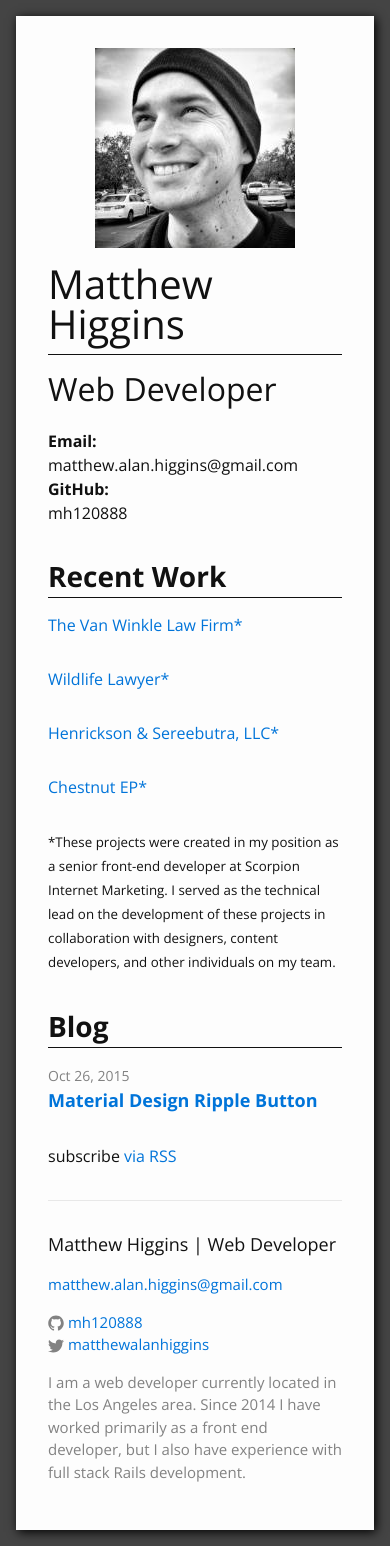
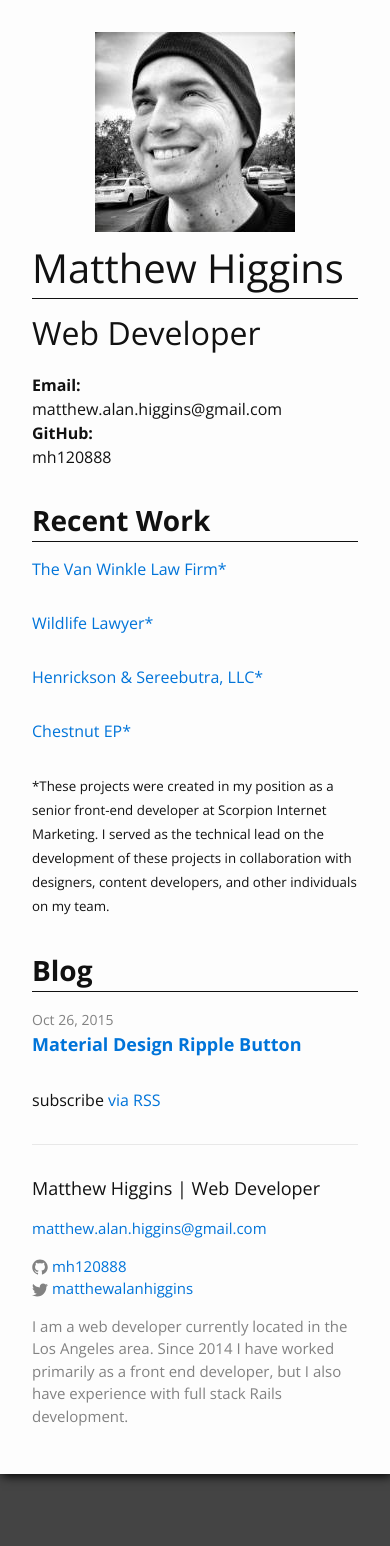
Before and after one commit to mh120888/new-portfolio, a Jekyll site: the page built from index.html, in a window 390 px wide. Built offline with Jekyll 4.4.1, drawn with Linux system fonts in a browser that asks for light colours.

Commit message:
Removes body padding below 600px

```diff
--- a/_sass/_home.scss
+++ b/_sass/_home.scss
@@ -47,7 +47,7 @@
 
 @media screen and (max-width:600px) {
 	body {
-		padding: 1em;
+		padding: 0;
 	}
 	.site-title {
 		font-size: 5vw;
```
